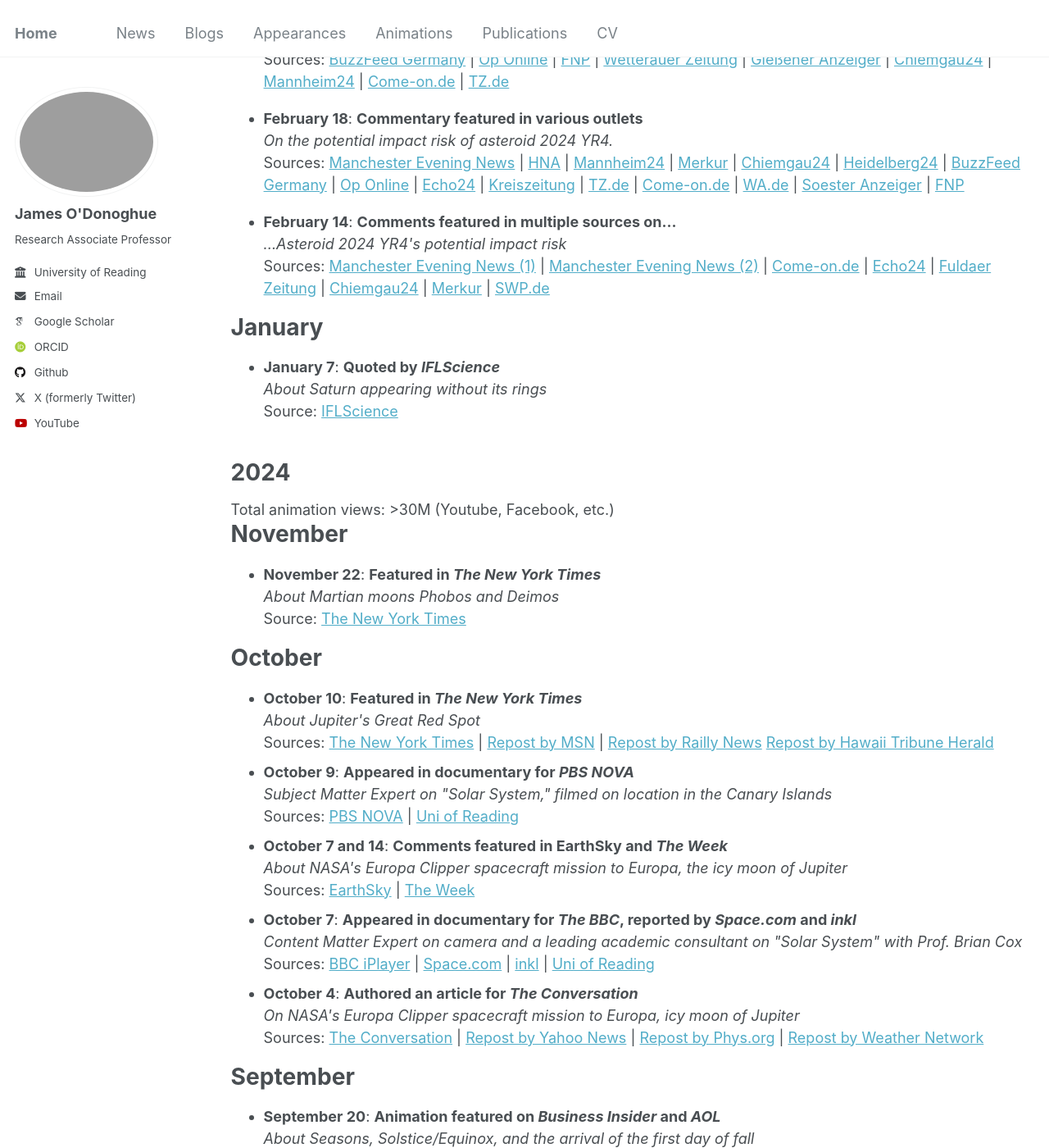
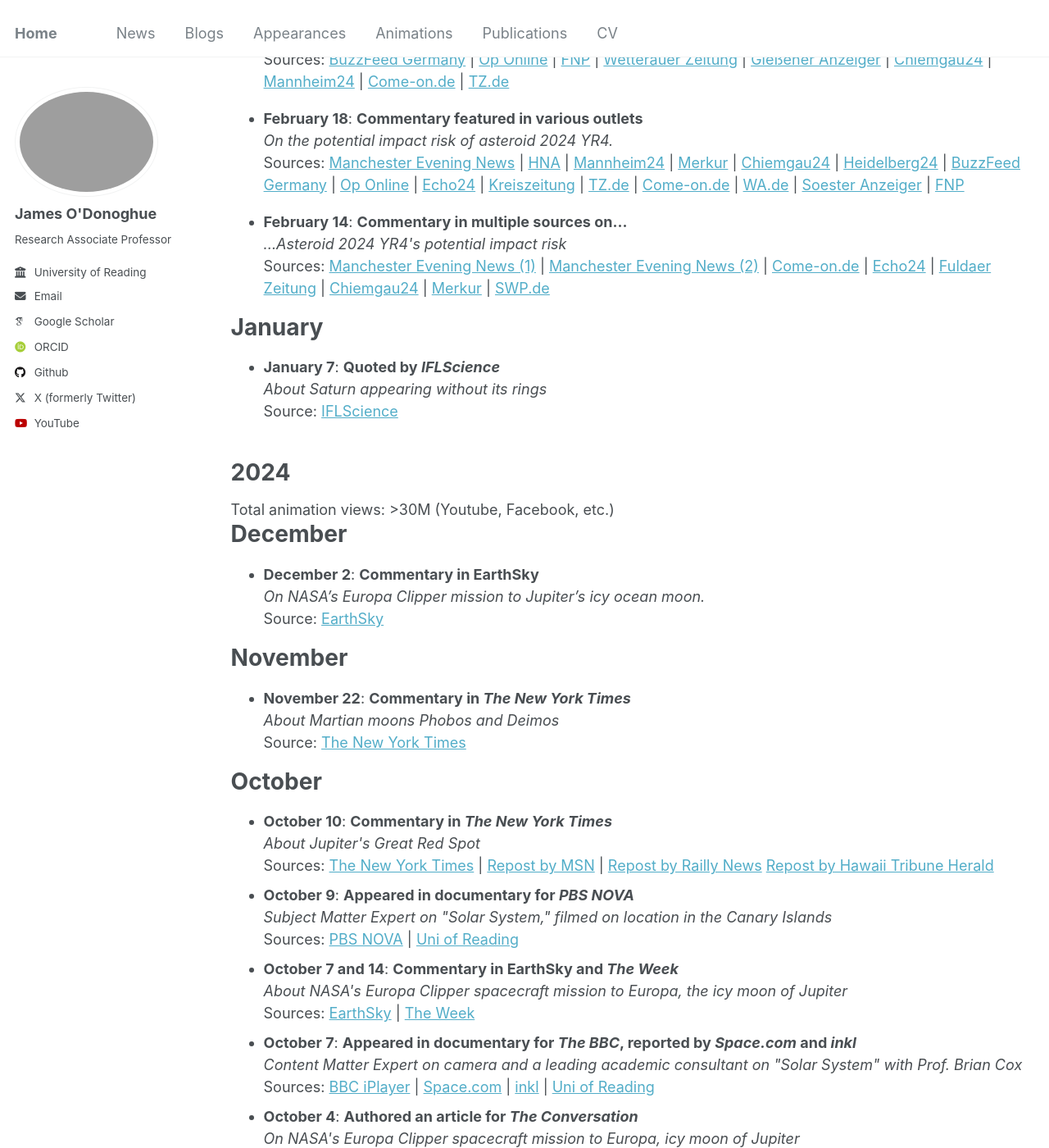
Before and after one commit to odonoghuespace/odonoghuespace.github.io, a Jekyll site: the page built from _pages/news.html, in a window 1280 px wide and 1400 px high, scrolled down 1294 px. Shown: the whole window at 82% size. Built offline with Jekyll 4.4.1, drawn with Linux system fonts in a browser that asks for light colours; some web fonts are replaced; some of the changed text lies outside the part shown.

Commit message:
Update news.html

```diff
--- a/_pages/news.html
+++ b/_pages/news.html
@@ -95,7 +95,7 @@ author_profile: true
   </li>
 
 
-  <strong>Comments featured in multiple sources on...</strong><br>
+  <strong>Commentary in multiple sources on...</strong><br>
     <em>...a large asteroid passing close to Earth</em><br>
     Sources:
     <a href="https://www.dailymail.co.uk/sciencetech/article-14533959/NASA-hazardous-asteroid-approach-Earth.html">MailOnline</a> |
@@ -188,7 +188,7 @@ author_profile: true
 
 
 <ul>
-  <li><strong>February 14</strong>: <strong>Comments featured in multiple sources on...</strong><br>
+  <li><strong>February 14</strong>: <strong>Commentary in multiple sources on...</strong><br>
     <em>...Asteroid 2024 YR4's potential impact risk</em><br>
     Sources:
     <a href="https://www.manchestereveningnews.co.uk/news/uk-news/im-planetary-scientist--heres-31046833">Manchester Evening News (1)</a> |
@@ -215,9 +215,18 @@ author_profile: true
 Total animation views: >30M (Youtube, Facebook, etc.)
 <br>
 
+<h1>December</h1>
+<ul>
+  <li><strong>December 2</strong>: <strong>Commentary in EarthSky</strong><br>
+    <em>On NASA’s Europa Clipper mission to Jupiter’s icy ocean moon.</em><br>
+    Source: <a href="https://earthsky.org/space/europa-clipper-jupiters-icy-ocean-moon/">EarthSky</a>
+  </li>
+</ul>
+
+
 <h1>November</h1>
 <ul>
-  <li><strong>November 22</strong>: <strong>Featured in <em>The New York Times</em></strong><br>
+  <li><strong>November 22</strong>: <strong>Commentary in <em>The New York Times</em></strong><br>
     <em>About Martian moons Phobos and Deimos</em><br>
     Source: <a href="https://www.nytimes.com/2024/11/22/science/mars-moons-asteroids-rings.html?unlocked_article_code=1.b04.388n.AmvNHmhL277y&smid=nytcore-ios-share&referringSource=articleShare">The New York Times</a>
   </li>
@@ -225,7 +234,7 @@ Total animation views: >30M (Youtube, Facebook, etc.)
 
 <h1>October</h1>
 <ul>
-  <li><strong>October 10</strong>: <strong>Featured in <em>The New York Times</em></strong><br>
+  <li><strong>October 10</strong>: <strong>Commentary in <em>The New York Times</em></strong><br>
     <em>About Jupiter's Great Red Spot</em><br>
     Sources: <a href="https://www.nytimes.com/2024/10/10/science/jupiter-great-red-spot-hubble.html">The New York Times</a> |
     <a href="https://www.msn.com/en-us/news/technology/hubble-telescope-shows-great-red-spot-of-jupiter-bouncing-like-a-kickball/ar-AA1s36ka?cvid=5A6EBB543211413E8C8931ED964FEA58&ocid=ue12dhp&apiversion=v2&noservercache=1&domshim=1&renderwebcomponents=1&wcseo=1&batchservertelemetry=1&noservertelemetry=1">Repost by MSN</a> |
@@ -237,7 +246,7 @@ Total animation views: >30M (Youtube, Facebook, etc.)
     Sources: <a href="https://www.pbs.org/video/solar-system-strange-worlds-pmb9ko/">PBS NOVA</a> |
     <a href="https://www.reading.ac.uk/news/2024/University-News/Saturn-expert-stars-in-BBC-One-Solar-System-series/">Uni of Reading</a>
   </li>
-  <li><strong>October 7 and 14</strong>: <strong>Comments featured in EarthSky and <em>The Week</em></strong><br>
+  <li><strong>October 7 and 14</strong>: <strong>Commentary in EarthSky and <em>The Week</em></strong><br>
     <em>About NASA's Europa Clipper spacecraft mission to Europa, the icy moon of Jupiter</em><br>
     Sources: <a href="https://earthsky.org/space/europa-clipper-jupiters-icy-ocean-moon/">EarthSky</a> | <a href="https://theweek.com/science/nasa-mission-to-probe-possibility-of-life-on-europa">The Week</a>
   </li>
@@ -264,7 +273,7 @@ Total animation views: >30M (Youtube, Facebook, etc.)
     <em>About Seasons, Solstice/Equinox, and the arrival of the first day of fall</em><br>
     Sources: <a href="https://www.businessinsider.com/when-is-first-day-of-fall-september-equinox-2019-9">Business Insider</a> and <a href="https://www.aol.com/first-day-fall-arrives-sunday-155321083.html?guccounter=1&guce_referrer=aHR0cHM6Ly93d3cuZ29vZ2xlLmNvbS8&guce_referrer_sig=AQAAAIB4iYPJmvGXD3REejPWA5bwa0uZD-8A56Gh5aZAyFosx5VhrIKT2f3T4uj7yFguwqrkk1UntD2DH3C4QKtqDSTpyrJ7dAqXHcY1itP1uE1h2bdDWhT1duqtMjQnd8zU1SzQsr19Ei5euGZk2NeWiFRk97GH_phucJNtaR5tU0Gy">AOL</a>
   </li>
-  <li><strong>September 3 and 5</strong>: <strong>Comments featured in <em>The NY Post</em>, <em>The Mirror</em>, <em>IFLS</em></strong> and <em>Indian Express</em><br>
+  <li><strong>September 3 and 5</strong>: <strong>Commentary in <em>The NY Post</em>, <em>The Mirror</em>, <em>IFLS</em></strong> and <em>Indian Express</em><br>
     <em>About Saturn's disappearing rings</em><br>
     Sources: <a href="https://nypost.com/2024/09/05/lifestyle/saturns-iconic-rings-will-disappear-in-a-few-months-heres-why/">NY Post</a>, <a href="https://www.mirror.co.uk/news/world-news/saturns-iconic-rings-disappear-planet-33604149">The Mirror</a>, and <a href="https://www.iflscience.com/you-will-soon-get-a-chance-to-see-saturn-without-its-glorious-rings-75801">IFLS</a>
   </li>
@@ -277,7 +286,7 @@ Total animation views: >30M (Youtube, Facebook, etc.)
 
 <h1>August</h1>
 <ul>
-  <li><strong>August 18</strong>: <strong>Comments featured in <em>The Times</em></strong><br>
+  <li><strong>August 18</strong>: <strong>/Commentary in <em>The Times</em></strong><br>
     <em>About water on Mars and its implications for the search for alien life</em><br>
     Source: <a href="https://www.thetimes.com/uk/science/article/water-on-mars-how-it-will-change-the-search-for-alien-life-llxzqvv57">The Times</a>
   </li>
@@ -313,7 +322,7 @@ Total animation views: >30M (Youtube, Facebook, etc.)
     Source: <a href="https://www.iflscience.com/right-now-the-earth-is-technically-not-orbiting-the-sun-74697">IFLScience</a>
 </li>
 
-<li><strong>June 13</strong>: <strong>Comments featured in <em>The New York Times</em></strong><br>
+<li><strong>June 13</strong>: <strong>Commentary in <em>The New York Times</em></strong><br>
     <em>About Mars auroras and solar storms</em><br>
     Source: <a href="https://www.nytimes.com/2024/06/13/science/mars-aurora-solar-storm.html">The New York Times</a>
 </li>
@@ -334,7 +343,7 @@ Total animation views: >30M (Youtube, Facebook, etc.)
     <em>About the Auroras seen in the UK</em><br>
     Source: <a href="https://www.itv.com/watch/news/catch-up-watch-the-latest-edition-of-itv-news-meridian-thames-valley-from-friday-18th-october/1ndlkl8">ITV Meridian TV</a>
 </li>
-<li><strong>May 10</strong>: <strong>Comments featured in <em>The Journal</em></strong><br>
+<li><strong>May 10</strong>: <strong>Commentary in <em>The Journal</em></strong><br>
     <em>About the Northern Lights visible in Europe</em><br>
     Source: <a href="https://www.thejournal.ie/northern-lights-ireland-tonight-6376063-May2024/">The Journal</a>
 </li>
@@ -387,7 +396,7 @@ Total animation views: >30M (Youtube, Facebook, etc.)
     Source: <a href="https://sorae.info/newslink/20231229-sapod#google_vignette">Sorae</a>
 </li>
 
-<li><strong>December 17 and 25</strong>: <strong>Comments featured in <em>Toronto Sun</em> and <em>The Mirror</em></strong><br>
+<li><strong>December 17 and 25</strong>: <strong>Commentary in <em>Toronto Sun</em> and <em>The Mirror</em></strong><br>
     <em>About Saturn's equinox and the disappearance of its rings from Earth's view</em><br>
     Sources: <a href="https://torontosun.com/news/world/saturns-rings-will-disappear-from-earths-view-in-2025">Toronto Sun</a> and <a href="https://www.mirror.co.uk/news/weird-news/one-solar-systems-planets-totally-31746630">The Mirror</a>
 </li>
@@ -400,7 +409,7 @@ Total animation views: >30M (Youtube, Facebook, etc.)
     <em>In an article about the James Webb Space Telescope discovering a young galaxy with a surprising amount of metals</em><br>
     Source: <a href="https://www.sciencealert.com/jwst-has-found-a-young-galaxy-with-a-surprising-amount-of-metals">ScienceAlert</a>
 </li>
-<li><strong>November 6-22</strong>: <strong>Comments featured in several outlets<br>
+<li><strong>November 6-22</strong>: <strong>Commentary in several outlets<br>
     <em>About the disappearance of Saturn's rings during the Saturn equinox in 2025</em><br>
     Sources: <a href="https://knewz.com/saturn-rings-disappear-view-by-2025-nasa/">Knewz</a>, <a href="https://greekreporter.com/2023/11/13/saturn-rings-disappear-from-view-2025/">Greek Reporter</a>, <a href="https://indianexpress.com/article/explained/explained-sci-tech/saturn-rings-disappear-2025-9021942/">Indian Express (Nov 12)</a>, <a href="https://www.cbsnews.com/news/saturns-rings-disappear-from-view-march-23-2025-nasa-expert-says/">CBS News</a>, <a href="https://www.mirror.co.uk/news/weird-news/saturns-rings-disappear-2025-huge-31378736">The Mirror</a>, <a href="https://www.freepressjournal.in/science/saturns-iconic-rings-to-go-out-of-sight-in-2025-confirms-nasa">Free Press Journal</a>, <a href="https://www.newsweek.com/saturn-rings-disappear-2025-solar-system-space-1841425">Newsweek</a>, <a href="https://www.indy100.com/science-tech/saturn-rings-vanish-space">Indy100</a>, <a href="https://www.greenmatters.com/big-impact/saturn-rings-disappearing">Green Matters</a>, and <a href="https://www.fox5atlanta.com/news/saturns-rings-are-disappearing-will-be-invisible-from-earth-in-2025">Fox 5 Atlanta</a>
 </li>
```
